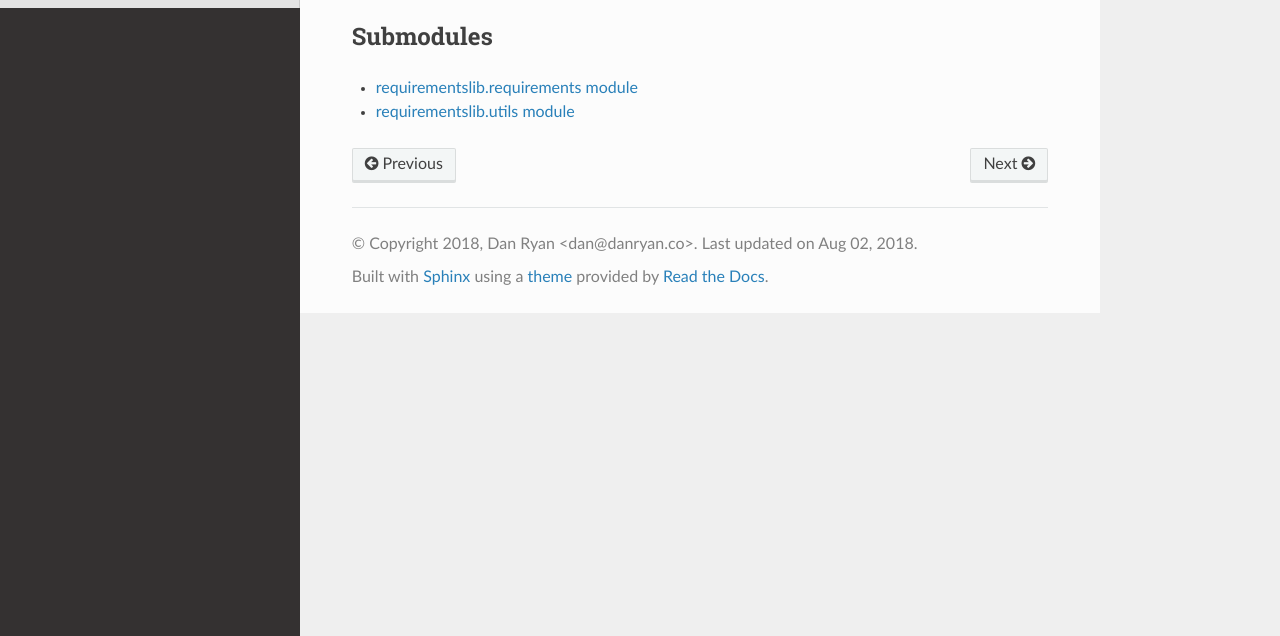
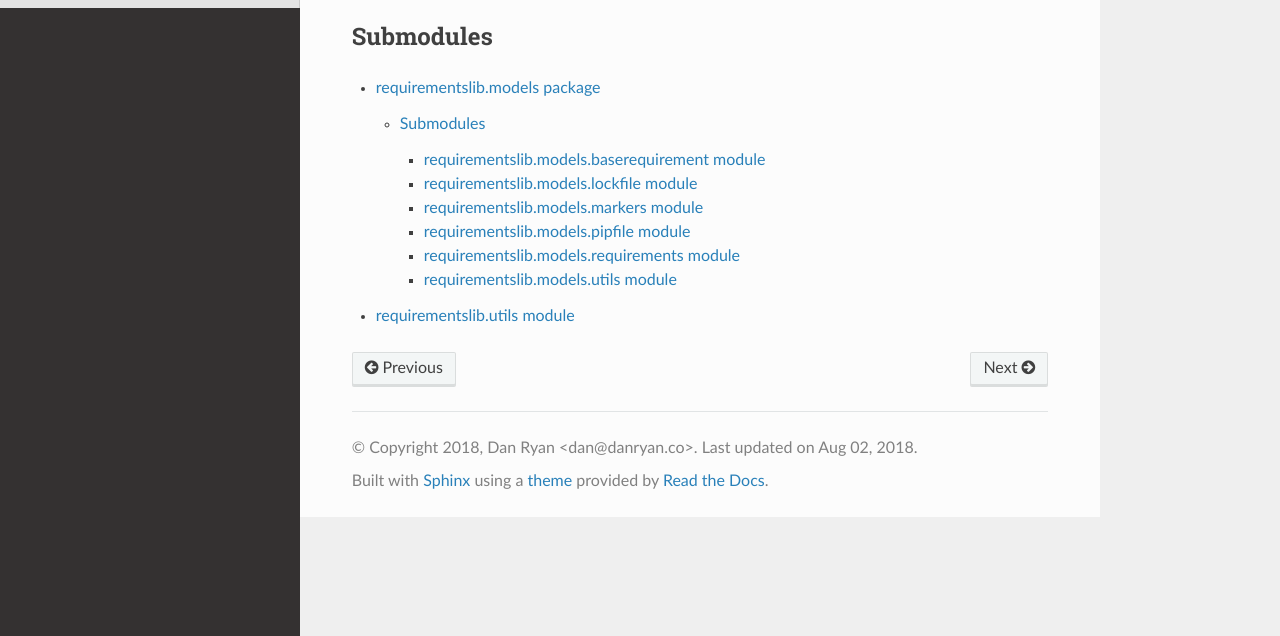
Before and after one commit to sarugaku/requirementslib, a Sphinx documentation site: the page built from docs/requirementslib.rst, in a window 1280 px wide, cut to the strip 264-900 px from the top of the page. Built offline with Sphinx 7.4.7 and the Read the Docs theme 2.0.0, drawn with Linux system fonts in a browser that asks for light colours.

Commit message:
Update documentation
- Fix outdated links
- Update TOC links

```diff
--- a/docs/requirementslib.rst
+++ b/docs/requirementslib.rst
@@ -11,5 +11,5 @@ Submodules
 
 .. toctree::
 
-   requirementslib.requirements
+   requirementslib.models
    requirementslib.utils
```
Also changed, not shown: docs/quickstart.rst (+8 -8 lines).
